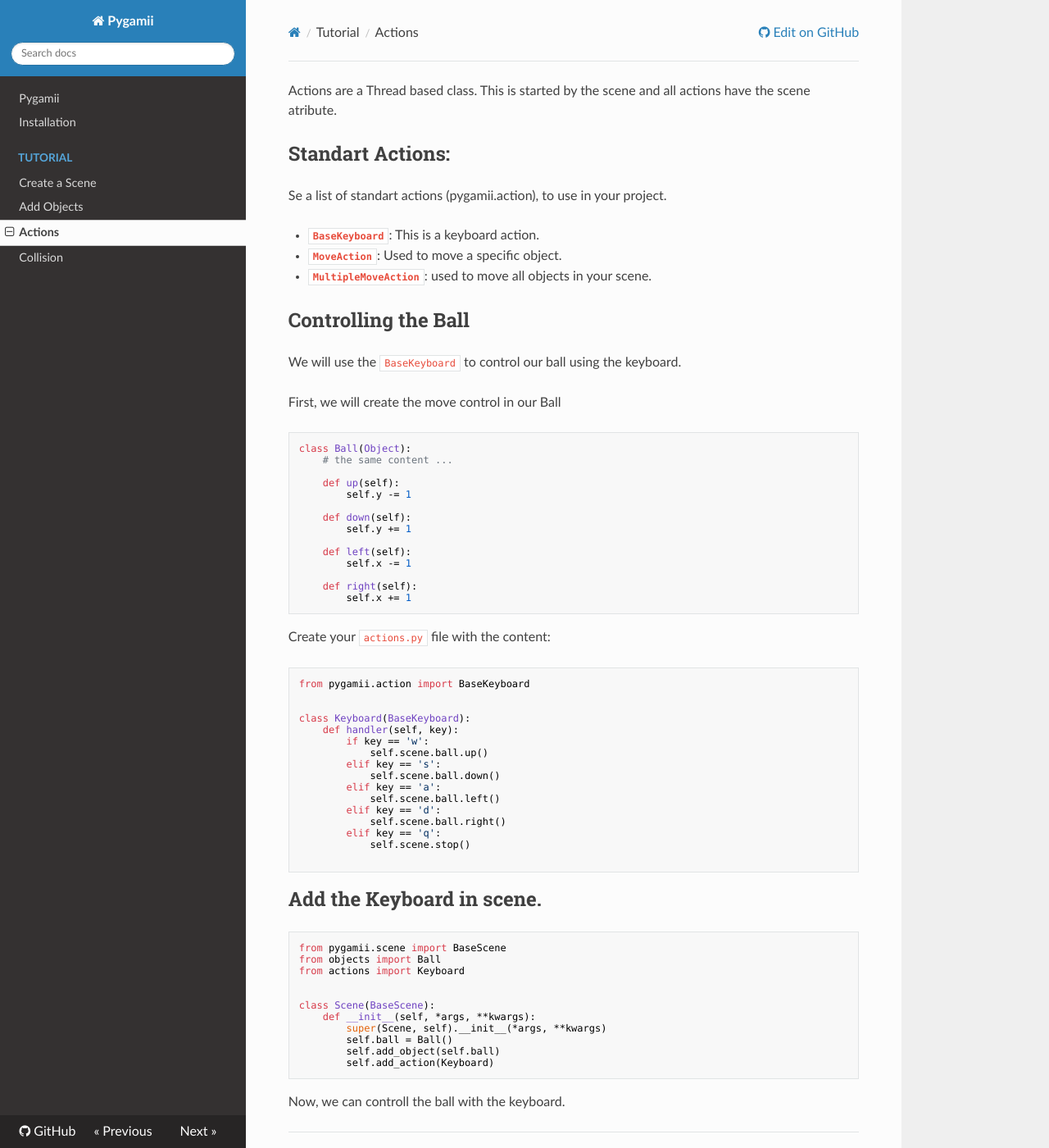
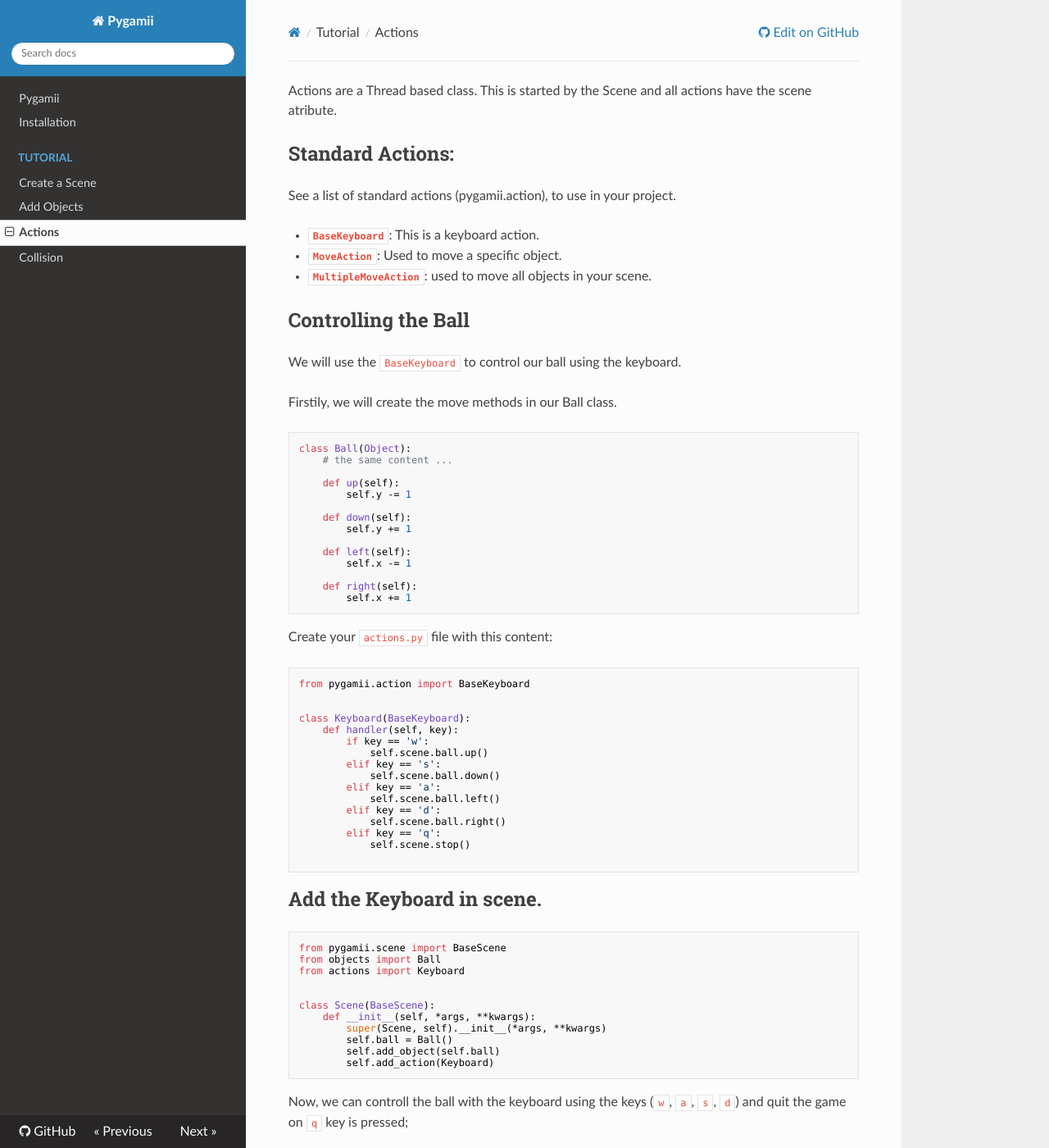
Before and after one commit to carlosmaniero/pygamii, an MkDocs documentation site: the page built from docs/tutorial/actions.md, in a window 1280 px wide and 1400 px high. Shown: the whole window at 82% size. Built offline with MkDocs 1.6.1, drawn with Linux system fonts in a browser that asks for light colours; nearby versions of some CDN libraries; old or Windows-style settings are respelled for this version of MkDocs; some of the changed text lies outside the part shown.

Commit message:
Fix type error on docs.

````diff
--- a/docs/tutorial/actions.md
+++ b/docs/tutorial/actions.md
@@ -1,8 +1,8 @@
-Actions are a Thread based class. This is started by the scene and all actions have the scene atribute.
+Actions are a Thread based class. This is started by the Scene and all actions have the scene atribute.
 
-## Standart Actions:
+## Standard Actions:
 
-Se a list of standart actions (pygamii.action), to use in your project.
+See a list of standard actions (pygamii.action), to use in your project.
 
 - **`BaseKeyboard`**: This is a keyboard action.
 - **`MoveAction`**: Used to move a specific object.
@@ -13,8 +13,7 @@ Se a list of standart actions (pygamii.action), to use in your project.
 
 We will use the `BaseKeyboard` to control our ball using the keyboard.
 
-
-First, we will create the move control in our Ball
+Firstily, we will create the move methods in our Ball class.
 
 ```py
 class Ball(Object):
@@ -34,7 +33,7 @@ class Ball(Object):
 ```
 
 
-Create your `actions.py` file with the content:
+Create your `actions.py` file with this content:
 
 
 ```py
@@ -72,11 +71,12 @@ class Scene(BaseScene):
         self.add_action(Keyboard)
 ```
 
-Now, we can controll the ball with the keyboard.
+Now, we can controll the ball with the keyboard using the keys (`w`, `a`, `s`, `d`) and quit the game on `q` key is pressed;
 
 ---
 
 **Note**:
-The `add_action`, possibly will be changed to be used like Objects (Passing a instance) in the beta version.
-So, we recommend don't override the `__init__` from actions to use the scene instance, use the `on_create` method for it.
-The `pygamii.action` will be changed to `pygamii.actions` in the beta version.
+
+- The `add_action`, possibly will be changed to be used like Objects (Passing a instance) in the beta version.  So, we recommend don't override the `__init__` from actions to use the scene instance, use the `on_create` method for it.
+- The `pygamii.action` will be changed to `pygamii.actions` in the beta version.
+- For while pygamii don't support arrow keys.
````
Also changed, not shown: docs/index.md (+2 -2 lines), docs/install.md (+3 -3 lines), docs/tutorial/collision.md (+9 -9 lines), docs/tutorial/create_objects.md (+6 -6 lines), docs/tutorial/scene.md (+2 -2 lines).
